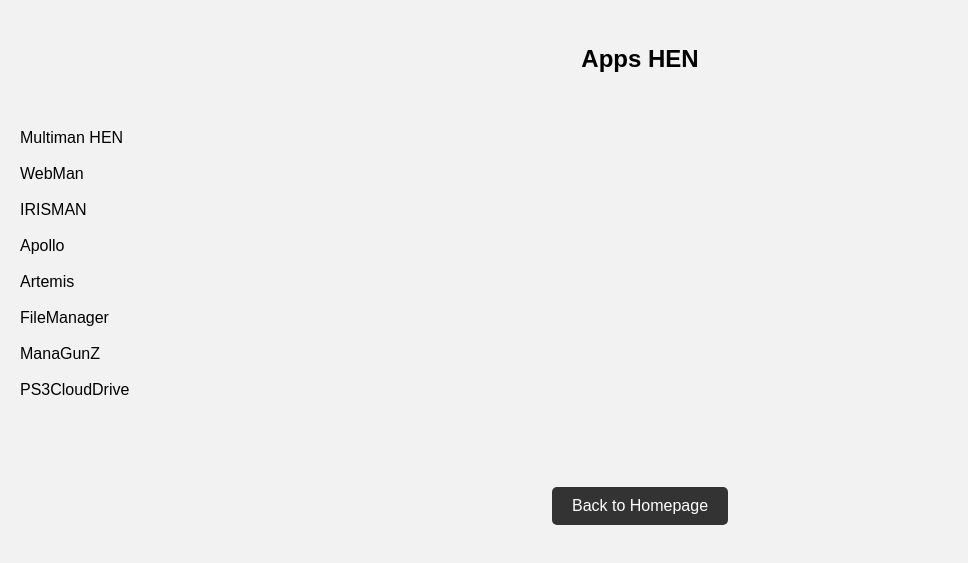
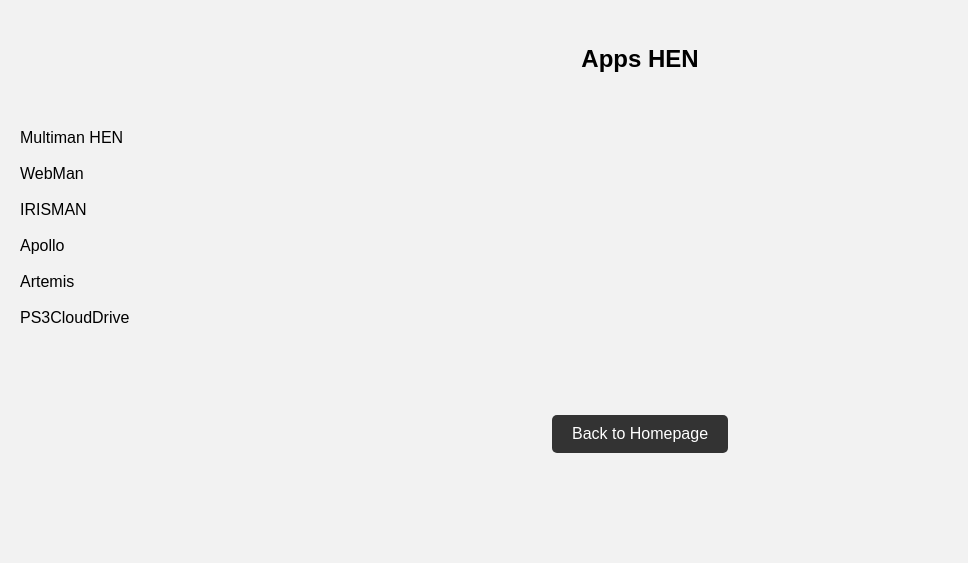
Before and after one commit to k7sd/ps3, a plain HTML site: page APPS HEN.html in a window 1280 px wide. Shown: the part 171-734 px from the top of the page, without its empty margins (0-968 px from the left). Drawn offline with Linux system fonts and the light colour scheme.

Commit message:
Update APPS HEN.html

```diff
--- a/APPS HEN.html
+++ b/APPS HEN.html
@@ -93,16 +93,6 @@
 <br>
 <br>
 
-<!-- File Manager -->
-<a href="FILES/cfw/1/ALL CFW/CFW APP/FileManager DARK SPACE.pkg" rel="noopener noreferrer">FileManager</a>
-<br>
-<br>
-
-<!-- ManaGunZ -->
-<a href="FILES/cfw/1/ALL CFW/CFW APP/ManaGunZ DARK SPACE.pkg" rel="noopener noreferrer">ManaGunZ</a>
-<br>
-<br>
-
 <!-- PS3 Cloud Drive -->
 <a href="FILES/cfw/1/ALL CFW/CFW APP/PS3CloudDrive DARK SPACE.pkg" rel="noopener noreferrer">PS3CloudDrive</a>
 
```
